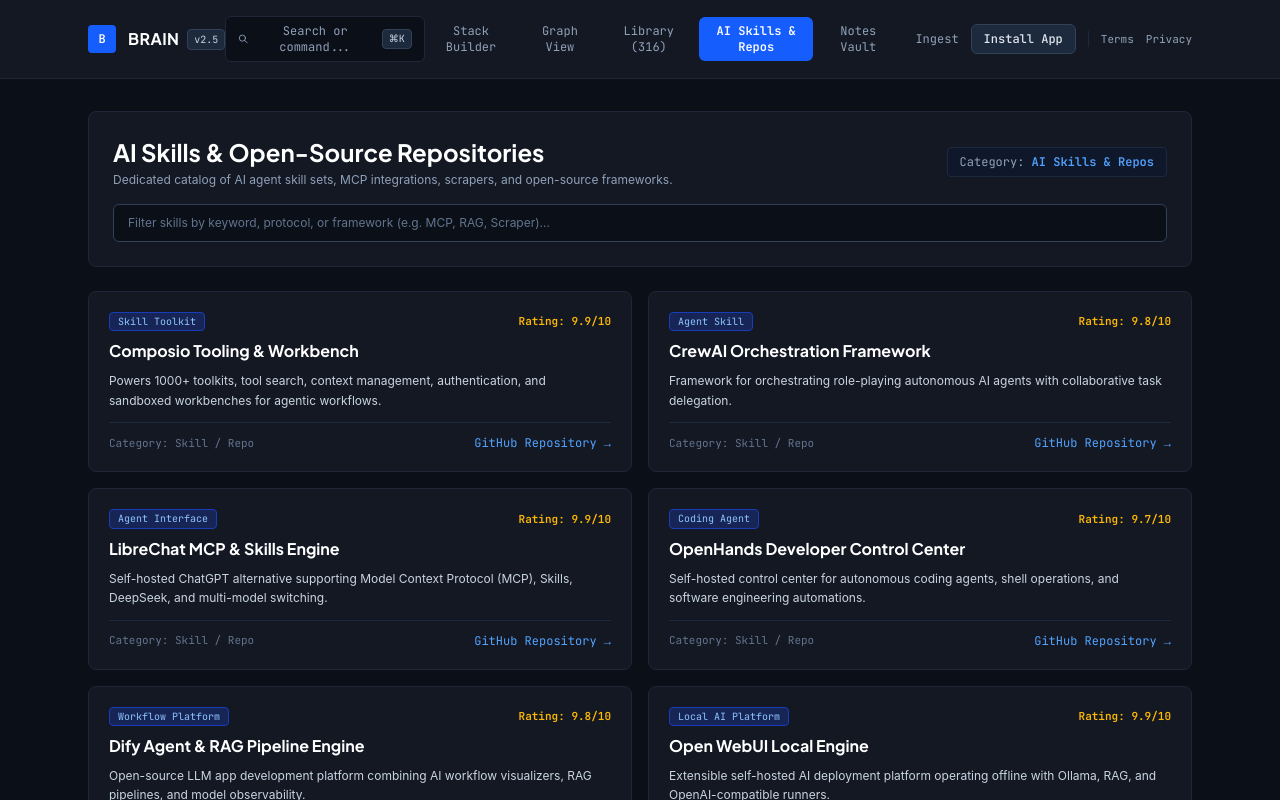
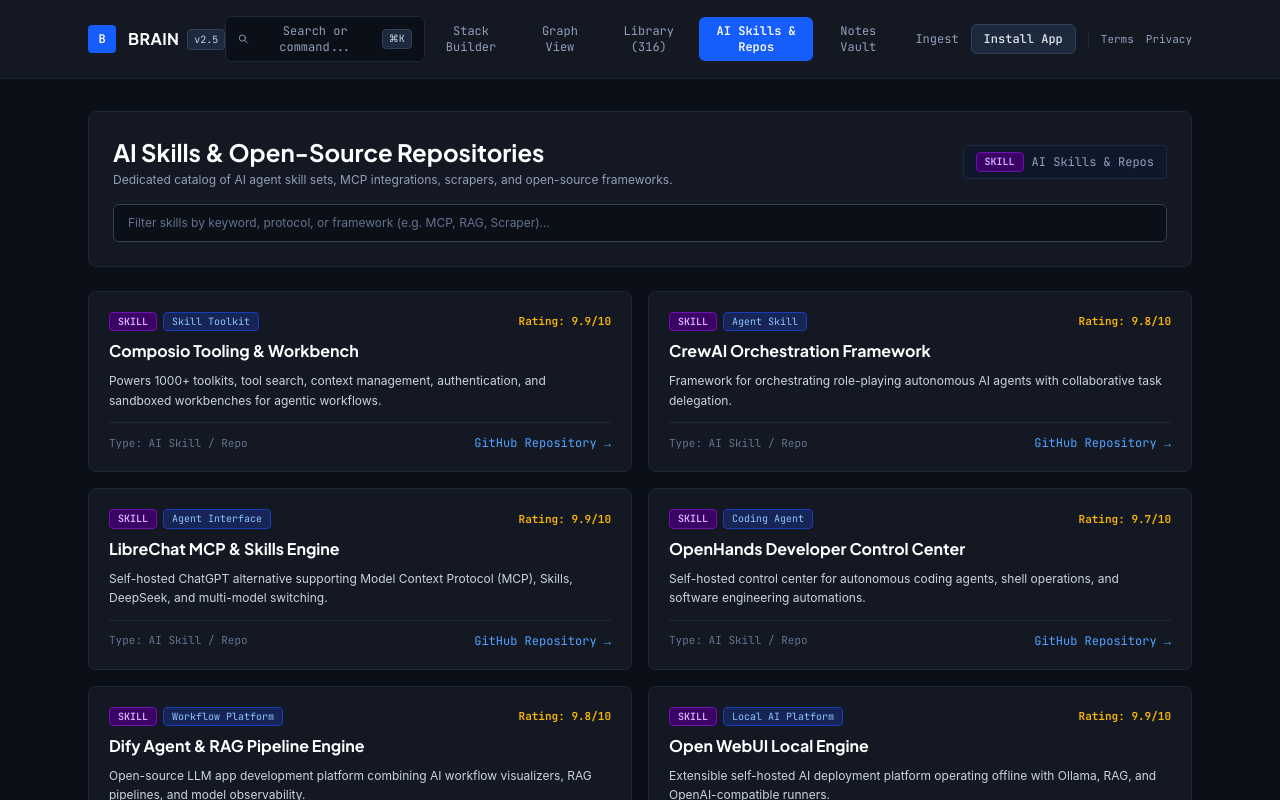
Before and after one commit to taib-yousufzai/Brain, a Next.js app: page / in a window 1280 px wide. Both pictures are taken after a click on the button "AI Skills & Repos". Shown: the top 800 px of the page. Built offline with nearby package versions, Linux system fonts and the light colour scheme.

Commit message:
Add explicit TOOL and SKILL badges to item cards and search palette

```diff
--- a/src/components/CommandPaletteModal.tsx
+++ b/src/components/CommandPaletteModal.tsx
@@ -34,11 +34,11 @@
 
   // Static navigation actions
   const navActions = [
-    { type: 'nav' as const, label: 'Go to God-Stack Generator', tab: 'generator' as const, category: 'Navigation' },
-    { type: 'nav' as const, label: 'Go to Tool Library Catalog', tab: 'library' as const, category: 'Navigation' },
-    { type: 'nav' as const, label: 'Go to Notes & Knowledge Vault', tab: 'notes' as const, category: 'Navigation' },
-    { type: 'nav' as const, label: 'Go to Interactive Graph View', tab: 'graph' as const, category: 'Navigation' },
-    { type: 'nav' as const, label: 'Go to AI Skills & Repos Vault', tab: 'skills' as const, category: 'Navigation' },
+    { type: 'nav' as const, label: 'Go to God-Stack Generator', tab: 'generator' as const, category: 'Navigation', badge: 'ACTION' },
+    { type: 'nav' as const, label: 'Go to Tool Library Catalog', tab: 'library' as const, category: 'Navigation', badge: 'ACTION' },
+    { type: 'nav' as const, label: 'Go to Notes & Knowledge Vault', tab: 'notes' as const, category: 'Navigation', badge: 'ACTION' },
+    { type: 'nav' as const, label: 'Go to Interactive Graph View', tab: 'graph' as const, category: 'Navigation', badge: 'ACTION' },
+    { type: 'nav' as const, label: 'Go to AI Skills & Repos Vault', tab: 'skills' as const, category: 'Navigation', badge: 'ACTION' },
   ];
 
   // Filter tools matching query
@@ -54,10 +54,11 @@
         .slice(0, 8)
         .map((t) => ({
           type: 'tool' as const,
-          label: `${t.title} (${t.domain})`,
-          sub: t.subCapability,
+          label: t.title,
+          sub: `${t.domain} • ${t.subCapability}`,
           tool: t,
           category: 'Tools & Capabilities',
+          badge: t.category === 'skill' || t.domain === 'AI & Prompting' ? 'SKILL' : 'TOOL',
         }))
     : [];
 
@@ -72,9 +73,10 @@
         .slice(0, 4)
         .map((n) => ({
           type: 'note' as const,
-          label: `Note: ${n.title}`,
+          label: n.title,
           sub: n.content.substring(0, 60) + '...',
           category: 'Custom Notes',
+          badge: 'NOTE',
         }))
     : [];
 
@@ -155,6 +157,15 @@
           ) : (
             combinedResults.map((item, idx) => {
               const isSelected = idx === selectedIndex;
+              const badgeStyle =
+                item.badge === 'TOOL'
+                  ? 'bg-blue-950 text-blue-300 border-blue-800'
+                  : item.badge === 'SKILL'
+                  ? 'bg-purple-950 text-purple-300 border-purple-800'
+                  : item.badge === 'NOTE'
+                  ? 'bg-amber-950 text-amber-300 border-amber-800'
+                  : 'bg-slate-800 text-slate-300 border-slate-700';
+
               return (
                 <button
                   key={idx}
@@ -166,13 +177,16 @@
                 >
                   <div className="space-y-0.5">
                     <div className="font-medium text-white flex items-center gap-2">
+                      <span className={`px-1.5 py-0.5 rounded border font-mono text-[9px] font-bold ${badgeStyle}`}>
+                        {item.badge}
+                      </span>
                       <span>{item.label}</span>
                     </div>
                     {'sub' in item && item.sub && (
                       <div className="text-[11px] text-slate-400 font-mono truncate max-w-md">{item.sub}</div>
                     )}
                   </div>
-                  <span className="text-[10px] font-mono px-2 py-0.5 rounded bg-slate-900 text-slate-400 border border-slate-800 shrink-0">
+                  <span className="text-[10px] font-mono px-2 py-0.5 rounded bg-slate-900 text-slate-400 border border-slate-800 shrink-0 ml-2">
                     {item.category}
                   </span>
                 </button>
--- a/src/components/SkillsPanel.tsx
+++ b/src/components/SkillsPanel.tsx
@@ -111,8 +111,11 @@
             </p>
           </div>
 
-          <div className="text-xs font-mono text-slate-400 bg-slate-900 px-3 py-1.5 rounded border border-slate-800 self-start sm:self-auto">
-            Category: <span className="text-blue-400 font-bold">AI Skills & Repos</span>
+          <div className="text-xs font-mono text-slate-400 bg-slate-900 px-3 py-1.5 rounded border border-slate-800 self-start sm:self-auto flex items-center gap-2">
+            <span className="px-2 py-0.5 rounded bg-purple-950 text-purple-300 border border-purple-800 font-mono text-[10px] font-bold uppercase">
+              SKILL
+            </span>
+            <span>AI Skills & Repos</span>
           </div>
         </div>
 
@@ -135,9 +138,15 @@
           >
             <div className="space-y-2">
               <div className="flex items-center justify-between font-mono text-xs">
-                <span className="px-2 py-0.5 rounded bg-blue-950 text-blue-300 border border-blue-800 text-[10px]">
-                  {skill.category}
-                </span>
+                <div className="flex items-center gap-1.5">
+                  <span className="px-2 py-0.5 rounded bg-purple-950 text-purple-300 border border-purple-800 font-mono text-[10px] font-bold uppercase">
+                    SKILL
+                  </span>
+                  <span className="px-2 py-0.5 rounded bg-blue-950 text-blue-300 border border-blue-800 text-[10px]">
+                    {skill.category}
+                  </span>
+                </div>
+
                 <span className="text-amber-400 font-bold text-[11px]">
                   Rating: {skill.rating}/10
                 </span>
@@ -153,7 +162,7 @@
             </div>
 
             <div className="pt-3 border-t border-slate-800 flex items-center justify-between font-mono text-xs">
-              <span className="text-slate-500 text-[11px]">Category: Skill / Repo</span>
+              <span className="text-slate-500 text-[11px]">Type: AI Skill / Repo</span>
               <a
                 href={skill.url}
                 target="_blank"
@@ -170,14 +179,22 @@
       {/* User Custom Ingested AI Skills Section */}
       {userSkills.length > 0 && (
         <div className="bg-[#131823] border border-[#1e2638] p-5 rounded-lg space-y-3">
-          <h3 className="text-sm font-bold text-white font-['Plus_Jakarta_Sans'] font-mono">
-            User Ingested AI Skills ({userSkills.length})
+          <h3 className="text-sm font-bold text-white font-['Plus_Jakarta_Sans'] font-mono flex items-center gap-2">
+            <span className="px-2 py-0.5 rounded bg-purple-950 text-purple-300 border border-purple-800 font-mono text-[10px] font-bold uppercase">
+              SKILL
+            </span>
+            <span>User Ingested AI Skills ({userSkills.length})</span>
           </h3>
           <div className="grid grid-cols-1 md:grid-cols-2 gap-3">
             {userSkills.map((tool) => (
               <div key={tool.id} className="bg-[#0b0f17] border border-slate-800 p-3.5 rounded text-xs space-y-2">
                 <div className="flex justify-between font-mono text-[11px]">
-                  <span className="text-blue-400">{tool.subCapability}</span>
+                  <div className="flex items-center gap-1.5">
+                    <span className="px-1.5 py-0.5 rounded bg-purple-950 text-purple-300 border border-purple-800 font-mono text-[9px] font-bold uppercase">
+                      SKILL
+                    </span>
+                    <span className="text-blue-400">{tool.subCapability}</span>
+                  </div>
                   <span className="text-amber-400">{tool.rating}/10</span>
                 </div>
                 <div className="font-bold text-white text-sm">{tool.title}</div>
--- a/src/components/ToolLibraryPanel.tsx
+++ b/src/components/ToolLibraryPanel.tsx
@@ -148,9 +148,15 @@
                 className="bg-[#131823] border border-[#1e2638] p-4 rounded-lg space-y-2 text-xs"
               >
                 <div className="flex items-center justify-between">
-                  <span className="px-2 py-0.5 rounded bg-slate-800 border border-slate-700 font-mono text-[10px] text-slate-300">
-                    {tool.domain}
-                  </span>
+                  <div className="flex items-center gap-1.5">
+                    <span className="px-2 py-0.5 rounded bg-blue-950 text-blue-300 border border-blue-800 font-mono text-[10px] font-bold uppercase">
+                      TOOL
+                    </span>
+                    <span className="px-2 py-0.5 rounded bg-slate-800 border border-slate-700 font-mono text-[10px] text-slate-300">
+                      {tool.domain}
+                    </span>
+                  </div>
+
                   <span className="font-mono font-bold text-amber-400">
                     {tool.rating}/10
                   </span>
@@ -189,6 +195,7 @@
             <table className="w-full text-left border-collapse min-w-[650px]">
               <thead>
                 <tr className="bg-[#0b0f17] border-b border-[#1e2638] text-[11px] font-mono text-slate-400">
+                  <th className="py-3 px-4">Type</th>
                   <th className="py-3 px-4">Tool Name</th>
                   <th className="py-3 px-4">Domain</th>
                   <th className="py-3 px-4">Sub-Capability Slot</th>
@@ -199,6 +206,11 @@
               <tbody className="divide-y divide-[#1e2638] text-xs">
                 {filteredTools.map((tool) => (
                   <tr key={tool.id} className="hover:bg-[#182030] transition-colors">
+                    <td className="py-3 px-4 font-mono">
+                      <span className="px-2 py-0.5 rounded bg-blue-950 text-blue-300 border border-blue-800 text-[10px] font-bold uppercase">
+                        TOOL
+                      </span>
+                    </td>
                     <td className="py-3 px-4">
                       <div className="font-bold text-white font-['Plus_Jakarta_Sans']">{tool.title}</div>
                       <div className="text-slate-400 text-[11px] font-sans line-clamp-1 mt-0.5">{tool.description}</div>
```
